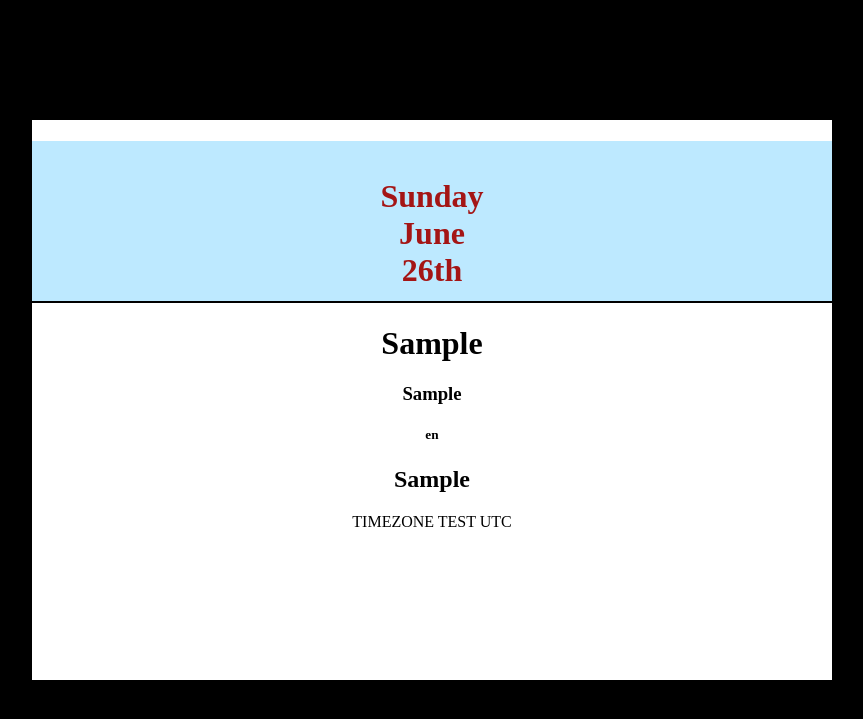
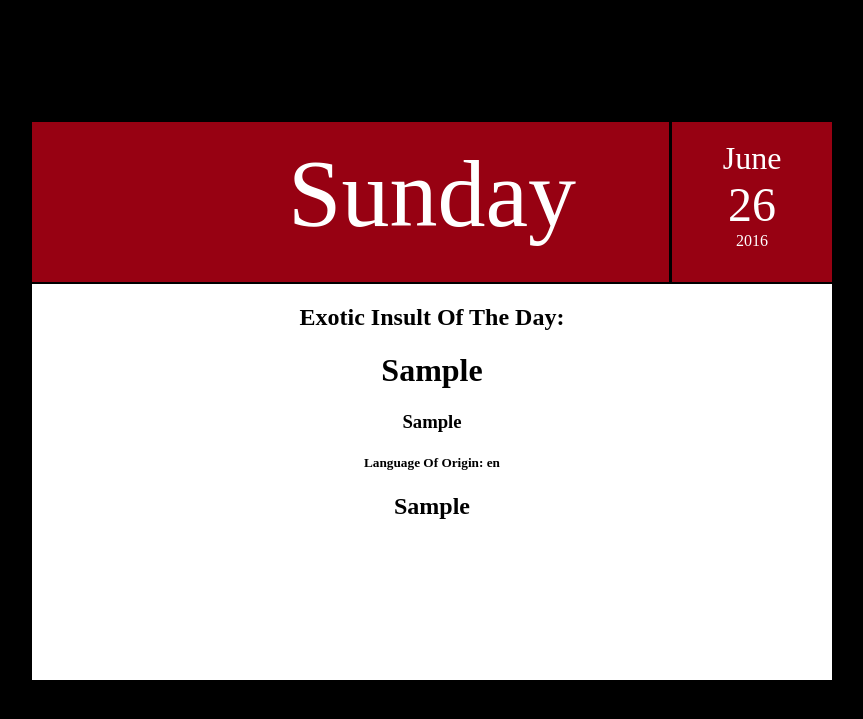
Before and after one commit to ETinLV/exoticinsult, a Django app: page / in a window 1280 px wide. Shown: the top 719 px of the page, without its empty margins (208-1071 px from the left). Run offline with Django 3.2, Linux system fonts and the light colour scheme; tables that the repository leaves empty hold one stand-in row (Sample ...).

Commit message:
updated styling, refactored some code

```diff
--- /dev/null
+++ b/exoticinsult/api/helpers.py
@@ -0,0 +1,17 @@
+from django.db.models import Q
+from django.utils import timezone
+from exoticinsult.api import models
+
+
+def get_insult(date):
+    """Get an insult from the database"""
+    # attempt to retrieve and insult that has not been used previously, and because we are generating insults
+    # for past dates, make sure it has not been used in the future year as well.
+    insult = models.Insult.objects.exclude(
+        Q(days__date__range=[date - timezone.timedelta(days=365), date + timezone.timedelta(days=365)]) |
+        Q(days__isnull=False)).order_by('?').first()
+    # if we can't get an insult we haven't used, we need to get some insult. Random ordering is not the fastest,
+    # but once our database is big enough to hinder performance, we can remove this code entirely.
+    if not insult:
+        insult = models.Insult.objects.order_by('?').first()
+    return insult
--- a/exoticinsult/api/models.py
+++ b/exoticinsult/api/models.py
@@ -1,6 +1,8 @@
 from django.db import models
 
 # Create your models here.
+from django.utils import timezone
+
 
 class Insult(models.Model):
     phrase = models.TextField()
@@ -12,7 +14,7 @@ class Insult(models.Model):
         return self.phrase
 
 class Day(models.Model):
-    date = models.DateField(auto_now_add=True, primary_key=True)
+    date = models.DateField(default=timezone.now, primary_key=True)
     insult = models.ForeignKey(Insult, related_name='days')
 
     def __str__(self):
--- a/exoticinsult/api/views.py
+++ b/exoticinsult/api/views.py
@@ -1,10 +1,8 @@
-from django.db.models import Q
-
 from django.utils import timezone
-from django.utils.timezone import get_current_timezone
+from django.utils.datetime_safe import datetime
 from django.views.generic import TemplateView
 from exoticinsult.api import models
-
+from exoticinsult.api.helpers import get_insult
 
 
 class InsultPageView(TemplateView):
@@ -12,17 +10,19 @@ class InsultPageView(TemplateView):
 
     def get_context_data(self, **kwargs):
         context = super(InsultPageView, self).get_context_data(**kwargs)
-        date = kwargs.get('date', timezone.localtime(value=timezone.now(), timezone=get_current_timezone()).date())
 
-        # we need to make sure the insult has have been displayed in the previous year, but because we are generating
-        # data for past dates, we also need to make sure that the insult has not been used in the future year as well
-        defaults = {'insult': models.Insult.objects.exclude(
-                Q(days__date__range=[date - timezone.timedelta(days=365), date + timezone.timedelta(days=365)]) |
-                Q(days__isnull=False)).order_by('?').first()}
-        #if we can't get an insult we haven't used, we need to get some insult
-        if not defaults['insult']:
-            defaults['insult'] = models.Insult.objects.order_by('?').first()
+        # This is not quite right, as currently we are not getting the user's timezone. Once the frontend is converted
+        # to angular, we can get the client date from the frontend.
+        date = self.request.GET.get('date')
+        if date:
+            date = datetime.strptime(date, '%Y-%m-%d').date()
+        else:
+            date = timezone.now().date()
+
+        # We need an insult in case we need to create the day. We could use a try/except to only get the insult if their
+        # is not a day, but this is cleaner and should not slow anything down.
+        defaults = {'insult': get_insult(date)}
         day, created = models.Day.objects.get_or_create(pk=date, defaults=defaults)
         context['insult'] = day.insult
-        context['timezonetest'] = get_current_timezone()
+        context['day'] = day
         return context
--- a/exoticinsult/frontend/static/css/style.css
+++ b/exoticinsult/frontend/static/css/style.css
@@ -17,13 +16,44 @@ body {
 }
 
 .date-title {
+    display: inline-block;
     border-bottom: 2px solid#000000;
+    border-top:2px solid#000000;
     height: 10pc;
-    background-color: #BDE9FF;
-    margin-top: 0;
-    z-index: 100;
+    width: inherit;
+    background-color: #970112;
+    text-align: center;
+
+}
+.date-box {
+    display: inline-block;
+    position: absolute;
+    right: 0;
+    width: 10pc;
+    height: inherit;
+    border-left:3px solid #000;
+    background-color: #970112;
+    text-align: center;
 }
 
-.red {
-    color: #a41515;
+.day-of-week {
+    display: inline-block;
+    color: white;
+    font-size: 6pc;
+    padding-top: 1pc;
 }
+
+.month {
+    font-size: 2pc;
+    color: white;
+}
+
+.day {
+    font-size: 3pc;
+    color: white;
+}
+
+.year {
+    font-size: 1pc;
+    color: white;
+}
--- a/exoticinsult/frontend/templates/insult.html
+++ b/exoticinsult/frontend/templates/insult.html
@@ -9,14 +9,14 @@
 <body>
 
 <div class="center-rectangle">
-    <div class="date-title" style="text-align: center"><h1 class="red"><br>{% now "l" %}<br>{% now "F" %}<br>{% now "jS" %}</h1></div>
+    <div class="date-title"><span class="day-of-week">{{ day.date|date:'l' }}</span>
+        <div class="date-box"><br><span class="month">{{ day.date|date:'F' }}</span><br><span class="day">{{ day.date|date:'j' }}</span><br><span class="year">{{ day.date|date:'Y' }}</span></div>
+    </div>
     <div style="text-align: center">
-    <h1>{{ insult.phrase }}</h1>
+    <h2>Exotic Insult Of The Day:</h2><h1> {{ insult.phrase }}</h1>
     <h3>{{ insult.pronunciation }}</h3>
-    <h5>{{ insult.language }}</h5>
+    <h5>Language Of Origin: {{ insult.language }}</h5>
     <h2>{{ insult.translation }}</h2>
-
-        TIMEZONE TEST {{ timezonetest }}
     </div>
 </div>
 </body>
--- a/exoticinsult/settings.py
+++ b/exoticinsult/settings.py
@@ -107,7 +107,7 @@ AUTH_PASSWORD_VALIDATORS = [
 
 LANGUAGE_CODE = 'en-us'
 
-TIME_ZONE = 'UTC'
+TIME_ZONE = 'America/Los_Angeles'
 
 USE_I18N = True
 
```
Also changed, not shown: other parts of exoticinsult/frontend/static/css/style.css (+0 -1 lines).
